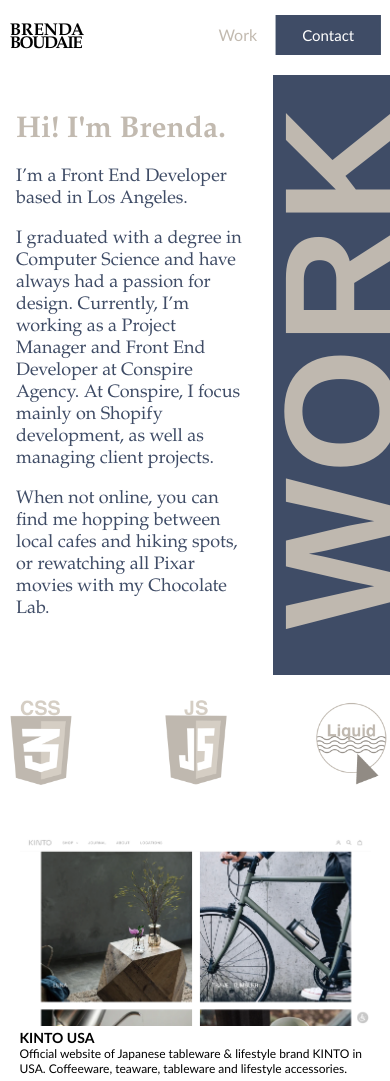
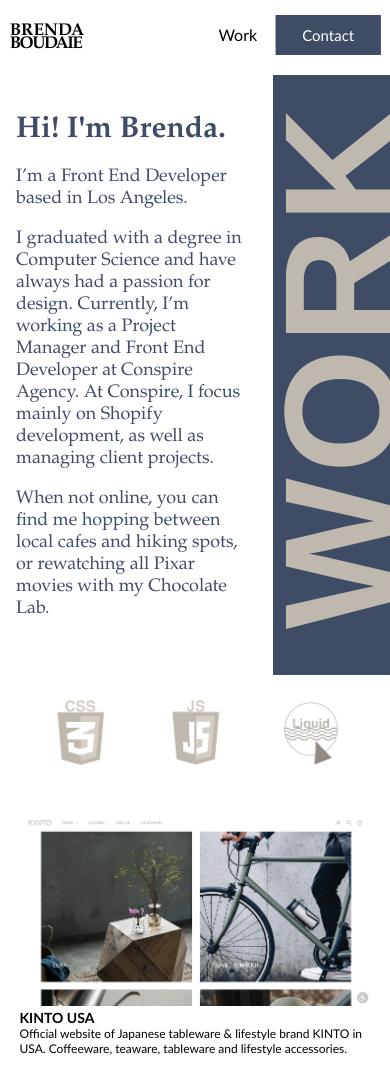
Before and after one commit to brendaboudaie/brendaboudaie.github.io, a Jekyll site: the page built from work.html, in a window 390 px wide. Shown: the top 1081 px of the page. Built offline with Jekyll 4.4.1, drawn with Linux system fonts in a browser that asks for light colours; grey boxes are pictures that could not be loaded.

Commit message:
fixes to last update:

```diff
--- a/_includes/navigation.html
+++ b/_includes/navigation.html
@@ -33,6 +33,9 @@
     height: 100%;
     top: 1.5em;
     font-family: "Optima";
+  }
+  .right-navigation a:first-child{
+    color: black;
   }
   .name-logo {
     color: black;
--- a/_layouts/default.html
+++ b/_layouts/default.html
@@ -68,6 +68,9 @@
   .dark-mode p, a, h1{
     color: #c2bab0;
   }
+  .dark-mode a{
+    color: #c2bab0 !important;
+  }
   .dark-mode a:visited{
     color: #c2bab0;
   }
--- a/assets/css/styles.scss
+++ b/assets/css/styles.scss
@@ -144,10 +144,10 @@ a:visited {
     display: block;
   }
   .carousel-cell {
-    margin: 0 35px;
+    margin: 0 25px;
   }
   .carousel-cell img {
-    width: 85px;
+    width: 65px;
   }
 
   .float-right {
--- a/work.html
+++ b/work.html
@@ -84,7 +84,7 @@ description: Brenda Boudaie's personal website. Brenda graduated with a degree i
 
     <div class = "work-container">
       <div class = "float-left">
-        <a href = "https://naturesgreatestfoods.com/" target = "_blank"><img class = "screenshot" src = "assets/Natures-Greatest-Foods.png"/> </a>
+        <a href = "https://naturesgreatestfoods.com/" target = "_blank"><img class = "screenshot" src = "assets/natures-greatest-foods.png"/> </a>
       </div>
       <div class = "float-right">
         <h2>Nature's Greatest Foods</h2>
@@ -166,6 +166,7 @@ description: Brenda Boudaie's personal website. Brenda graduated with a degree i
 }
 .about-text-container h1 {
   font-size: 50px;
+  color: #3f4c66;
 }
 .about-text-container p {
   font-size: 20px;
```
Also changed, not shown: 8 other files.
